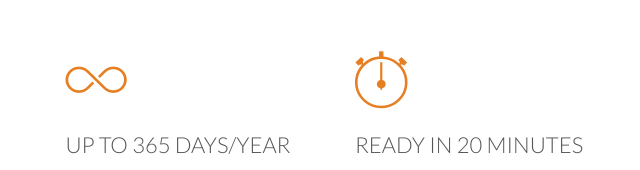
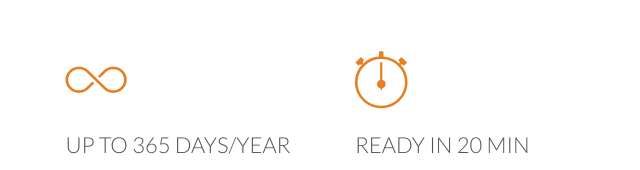
Before and after one commit to nusense-design/First-Project, a plain HTML site: page index.html in a window 1280 px wide. Shown: the part 1060-1230 px from the top of the page, 16-656 px from the left. Drawn offline with nearby package versions, Linux system fonts and the light colour scheme; a script that the page names is missing; files whose address does not match are found by name.

Commit message:
some change

```diff
--- a/index.html
+++ b/index.html
@@ -58,7 +58,7 @@
             </div>
             <div class="col span-1-of-4 box">
                 <i class="ion-ios-stopwatch-outline icon-big"></i>
-                <h3>Ready in 20 minutes</h3>
+                <h3>Ready in 20 min</h3>
                 <p>
                     You're only twenty minutes away from your delicious and super healthy meals delivered right to your
                     home. We work with the best chefs in each town to ensure that you're 100% happy.
```
